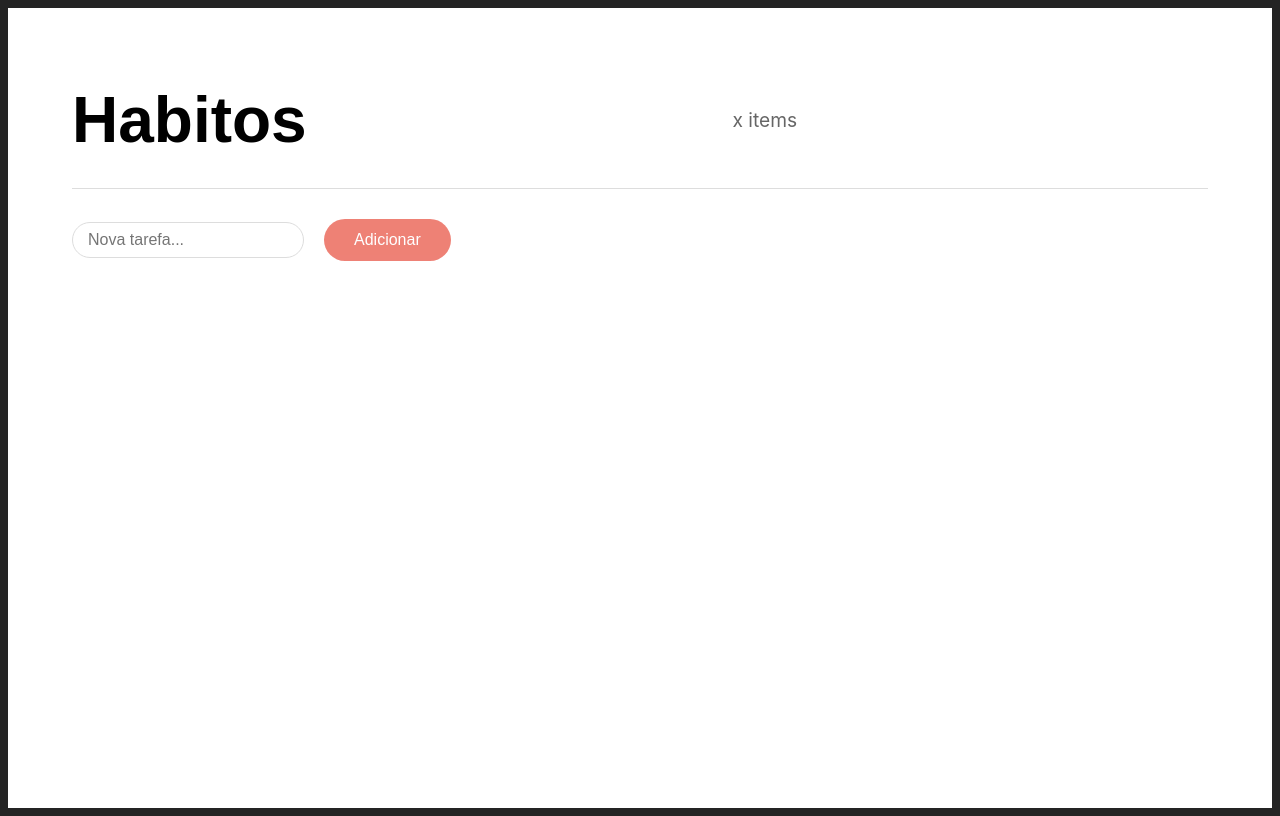
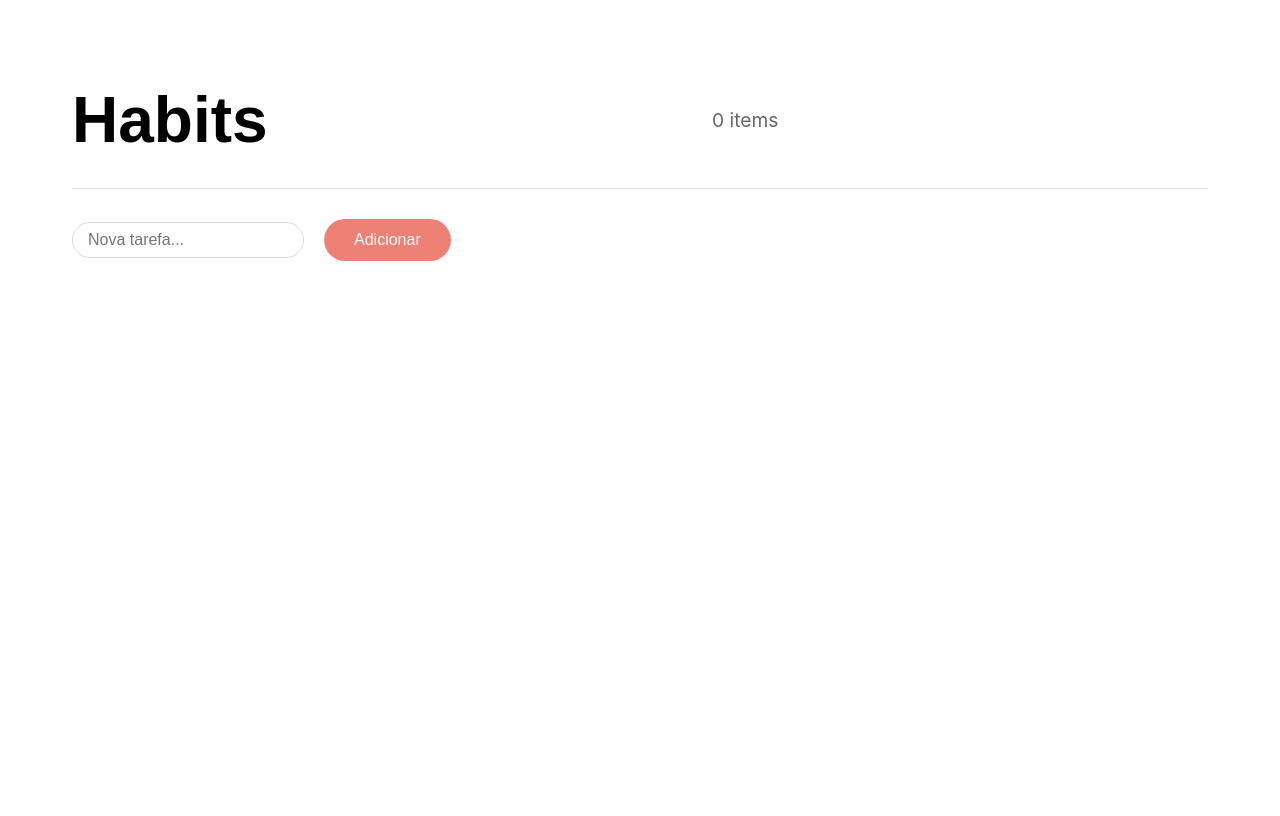
Before and after one commit to ufjf-dcc207/ufjf-dcc207-2024-3-a-trb1-C9BrenoFR, a React (Vite) app: page / in a window 1280 px wide. Built offline with nearby package versions, Linux system fonts and the light colour scheme; a web font is replaced by a local one.

Commit message:
adição contagem de items

```diff
--- a/src/App.tsx
+++ b/src/App.tsx
@@ -1,14 +1,18 @@
+import { useState } from 'react';
+
 import TaskList from './components/TaskList';
 import './App.css';
 
 function App() {
+  const [taskCount, setTaskCount] = useState(0);
+
   return (
     <div className="App">
       <div className="header">
-        <h1>Habitos</h1>
-        <span className="items-count">x items</span>
+        <h1>Habits</h1>
+        <span className="items-count">{taskCount} items</span>
       </div>
-      <TaskList />
+      <TaskList onTaskCountChange={setTaskCount} />
     </div>
   );
 }
--- a/src/components/TaskList.tsx
+++ b/src/components/TaskList.tsx
@@ -1,6 +1,10 @@
-import { useState } from 'react';
+import { useState, useEffect } from 'react';
 import Task from './Task';
 import './TaskList.css';
+
+interface TaskListProps {
+  onTaskCountChange: (count: number) => void;
+}
 
 interface TaskType {
   id: number;
@@ -9,9 +13,13 @@ interface TaskType {
   completo: boolean;
 }
 
-export default function TaskList() {
+export default function TaskList({ onTaskCountChange }: TaskListProps) {
     const [tasks, setTasks] = useState<TaskType[]>([]);
     const [novoTitulo, setNovoTitulo] = useState('');
+
+    useEffect(() => {
+      onTaskCountChange(tasks.length);
+    }, [tasks.length, onTaskCountChange]);
 
     const adicionarTask = () => {
         if (novoTitulo.trim()) {
--- a/src/index.css
+++ b/src/index.css
@@ -1,11 +1,11 @@
 :root {
-  font-family: Inter, system-ui, Avenir, Helvetica, Arial, sans-serif;
+  font-family: Inter, Arial, Avenir, Helvetica, Arial, sans-serif;
   line-height: 1.5;
   font-weight: 400;
 
   color-scheme: light dark;
   color: rgba(255, 255, 255, 0.87);
-  background-color: #242424;
+  background-color: #ffffff;
 
   font-synthesis: none;
   text-rendering: optimizeLegibility;
```
